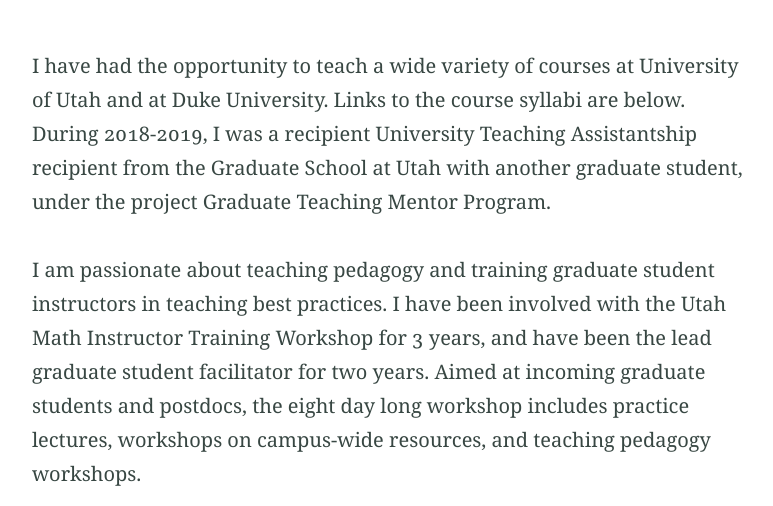
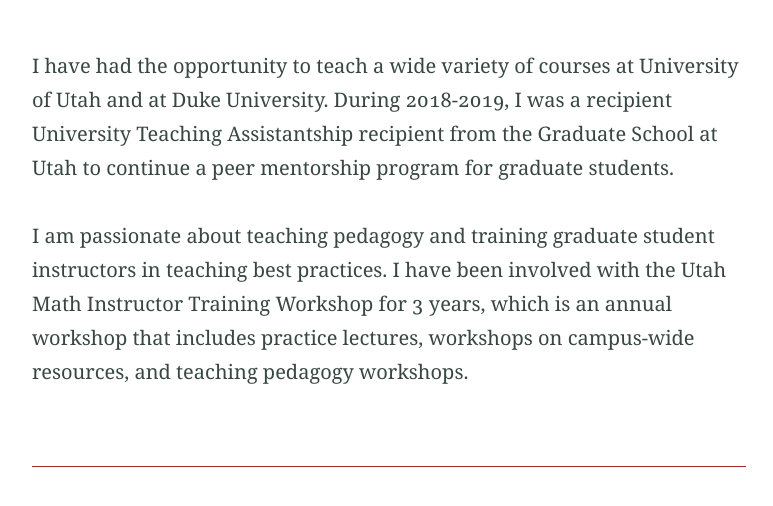
Before and after one commit to kathrynglink/annacnelson.github.io, a Jekyll site: the page built from teaching.md, in a window 1280 px wide and 900 px high, cut to the strip 394-900 px from the top of the window. Shown: the whole strip, without its empty margins (251-1024 px from the left). Built offline with Jekyll 4.4.1, drawn with Linux system fonts in a browser that asks for light colours.

Commit message:
Update teaching.md

```diff
--- a/teaching.md
+++ b/teaching.md
@@ -7,9 +7,9 @@ feature_image: "https://annacnelson.github.io/DSC_0114.JPG"
 excerpt: "This."
 ---
 
-I have had the opportunity to teach a wide variety of courses at University of Utah and at Duke University. Links to the course syllabi are below. During 2018-2019, I was a recipient University Teaching Assistantship recipient from the Graduate School at Utah with another graduate student, under the project Graduate Teaching Mentor Program.
+I have had the opportunity to teach a wide variety of courses at University of Utah and at Duke University. During 2018-2019, I was a recipient University Teaching Assistantship recipient from the Graduate School at Utah to continue a peer mentorship program for graduate students.
 
-I am passionate about teaching pedagogy and training graduate student instructors in teaching best practices. I have been involved with the Utah Math Instructor Training Workshop for 3 years, and have been the lead graduate student facilitator for two years. Aimed at incoming graduate students and postdocs, the eight day long workshop includes practice lectures, workshops on campus-wide resources, and teaching pedagogy workshops.
+I am passionate about teaching pedagogy and training graduate student instructors in teaching best practices. I have been involved with the Utah Math Instructor Training Workshop for 3 years, which is an annual workshop that includes practice lectures, workshops on campus-wide resources, and teaching pedagogy workshops.
 <hr/>
 
 ### Past Teaching Experience
```
